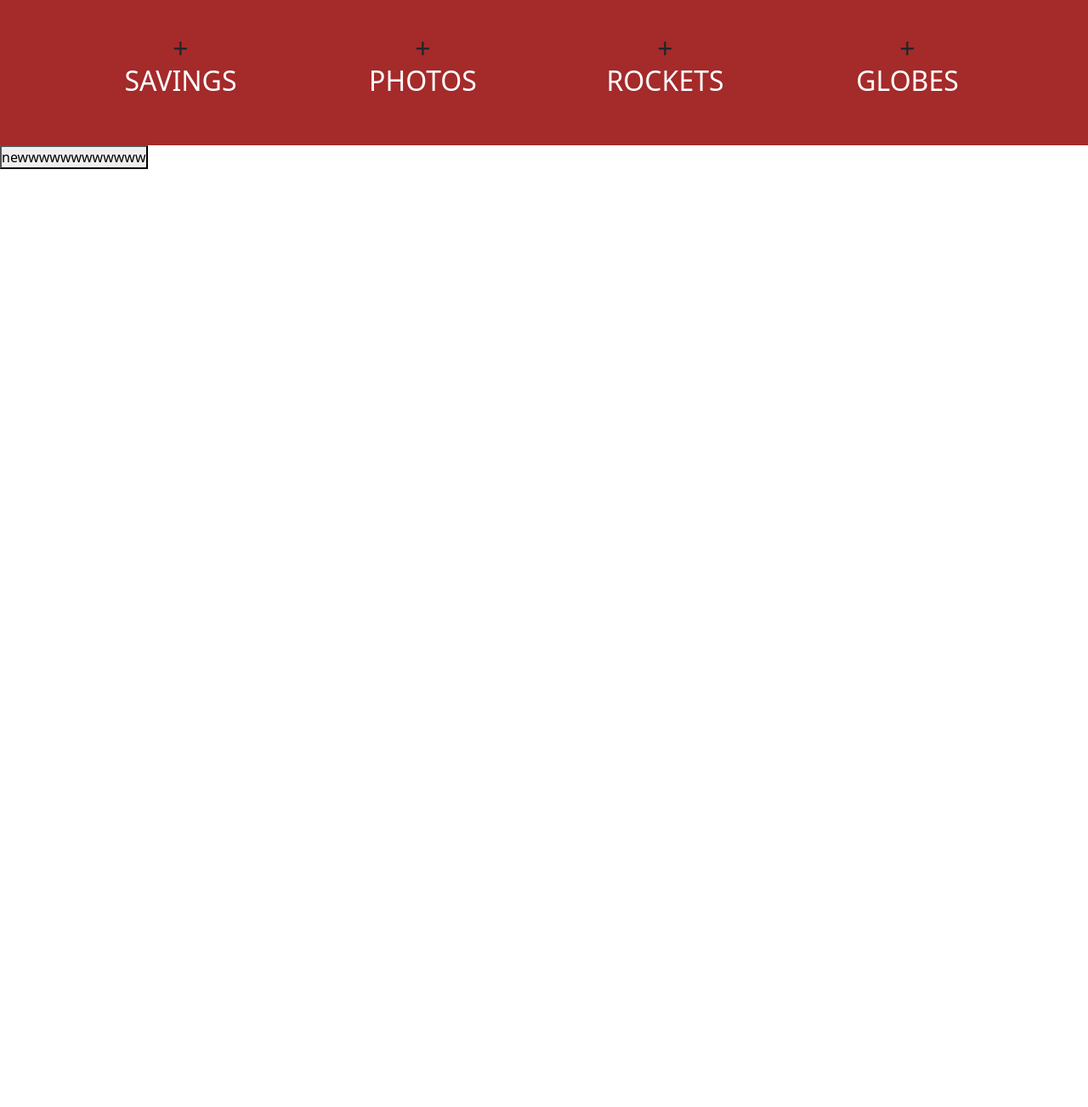
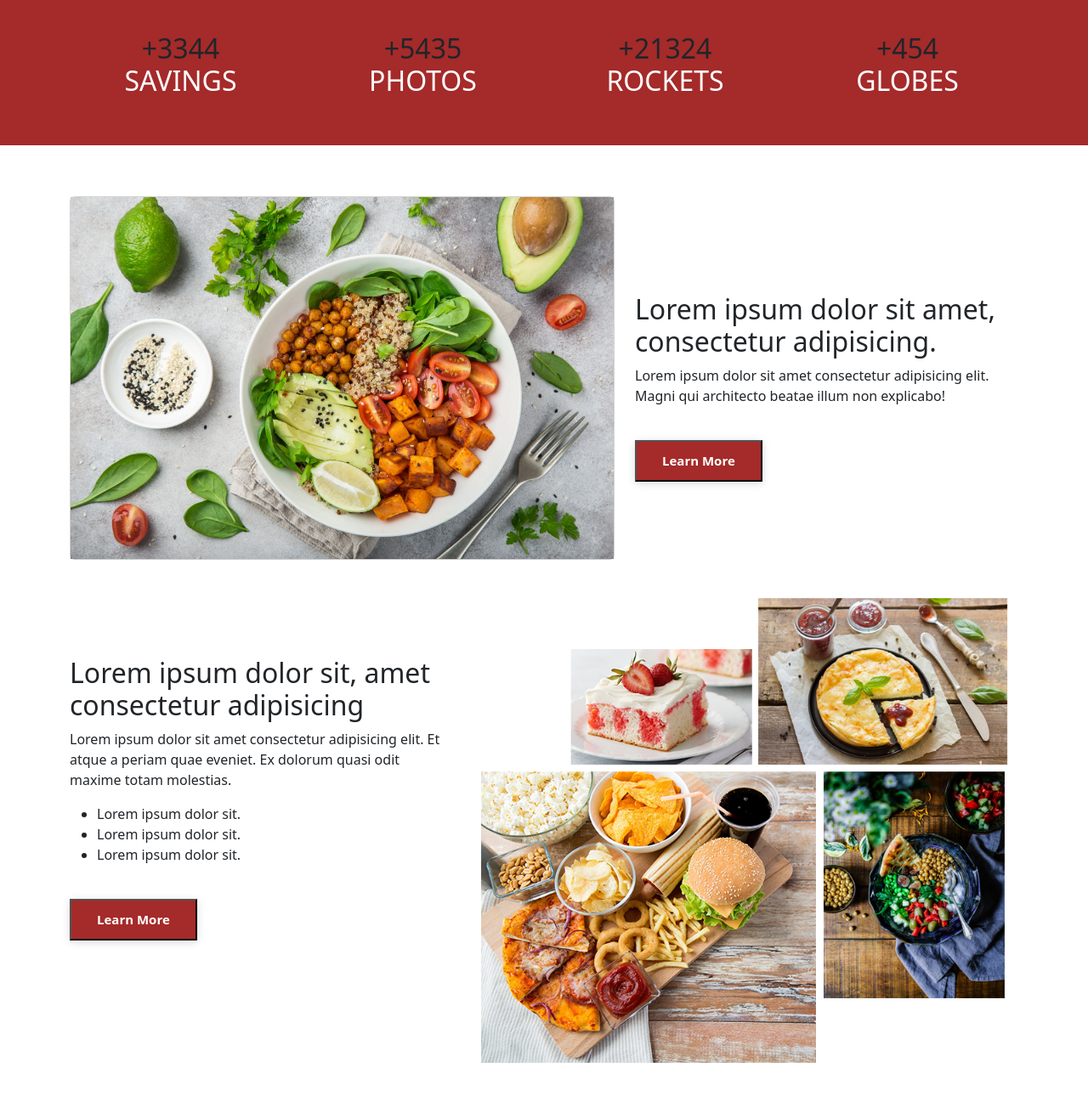
Before and after one commit to SadaaqueAli/foodies-web, a plain HTML site: page index.html in a window 1280 px wide. Shown: the part 671-1974 px from the top of the page at 85% size. Before the commit the page ends 870 px from the top, so only its background shows below. Drawn offline with nearby package versions, Linux system fonts and the light colour scheme.

Commit message:
about sec added

```diff
--- a/images/style.css
+++ b/images/style.css
@@ -16,4 +16,4 @@
     color: black;
     text-transform: uppercase;
 }
-.nav-link:hover
+.row{
--- a/index.html
+++ b/index.html
@@ -74,25 +74,25 @@
                 <div class="row text-center">
                     <div class="col-md-3 mb-lg-0 mb-md-0 mb-5">
                         <h2>
-                            <span id="count1">+</span>
+                            <span id="count1">+3344</span>
                             <p>Savings</p>
                         </h2>
                     </div>
                     <div class="col-md-3 mb-lg-0 mb-md-0 mb-5">
                         <h2>
-                            <span id="count2">+</span>
+                            <span id="count2">+5435</span>
                             <p>Photos</p>
                         </h2>
                     </div>
                     <div class="col-md-3 mb-lg-0 mb-md-0 mb-5">
                         <h2>
-                            <span id="count3">+</span>
+                            <span id="count3">+21324</span>
                             <p>Rockets</p>
                         </h2>
                     </div>
                     <div class="col-md-3 mb-lg-0 mb-md-0 mb-5">
                         <h2>
-                            <span id="count4">+</span>
+                            <span id="count4">+454</span>
                             <p>Globes</p>
                         </h2>
                     </div>
@@ -100,10 +100,46 @@
             </div>
         </section>
     </section>
+    <section is="About">
+        <div class="About-section  wrapper">
+            <div class="container">
+                <div class="row algin-items-center">
+                    <div class="col-lg-7 col-md-12  mb-lg-0 mb-5">
+                        <div class="card border-0>">
+                            <img src="/images/img/img-1.png" class="img-fluid">
+                        </div>
+                    </div>
+                    <div class="col-lg-5 col-md-12 text-sec">
+                        <h2>Lorem ipsum dolor sit amet, consectetur adipisicing.</h2>
+                        <p>Lorem ipsum dolor sit amet consectetur adipisicing elit. Magni qui architecto
+                            beatae illum non explicabo!</p>
+                        <button class="main-btn mt-4">Learn more</button>
+                    </div>
+                </div>
+            </div>
+            <div class="container foof-type">
+                <div class="row algin-items-center">
+                    <div class="col-lg-5 col-md-12 text-sec mb-lg-0 mb-5">
+                        <h2>Lorem ipsum dolor sit, amet consectetur adipisicing</h2>
+                        <p>Lorem ipsum dolor sit amet consectetur adipisicing elit. Et atque a
+                           periam quae eveniet. Ex dolorum quasi odit maxime totam molestias.</p>
+                           <ul>
+                            <li>Lorem ipsum dolor sit.</li>
+                            <li>Lorem ipsum dolor sit.</li>
+                            <li>Lorem ipsum dolor sit.</li>
+                           </ul>
+                           <button class="main-btn mt-4">Learn more</button>
+                    </div>
+                    <div class="col-lg-7 col-md-12">
+                        <div class="card border-0">
+                            <img src="/images/img/img-2.png" class="img-fluid">
+                        </div>
+                    </div>
+                </div>
+            </div>
+        </div>
+    </section>
 
-
-
-    <button>newwwwwwwwwwww</button>
     <script src="https://cdn.jsdelivr.net/npm/bootstrap@5.3.3/dist/js/bootstrap.bundle.min.js"
         integrity="sha384-YvpcrYf0tY3lHB60NNkmXc5s9fDVZLESaAA55NDzOxhy9GkcIdslK1eN7N6jIeHz"
         crossorigin="anonymous"></script>
--- a/style.css
+++ b/style.css
@@ -5,7 +5,9 @@
 }
 /* ================navbar===============*/
 .navigation-wrap{
+background-color: white;
 position: fixed;
+height: 100px;
 width:100%;
 left: 0;
 z-index: 1000;
@@ -87,3 +89,15 @@ transition: all .15s ease-in-out 0s;
     color: white;
     text-transform: uppercase;
 }
+/*benar 2=========================bg two ===*/
+.About-section{
+    background-color: white;
+    margin: 60px;
+}
+.About-section.card{
+    border-radius: 0.625rempx;
+}
+.text-sec{
+margin-top:10%;
+font-weight: 500;
+}
```
